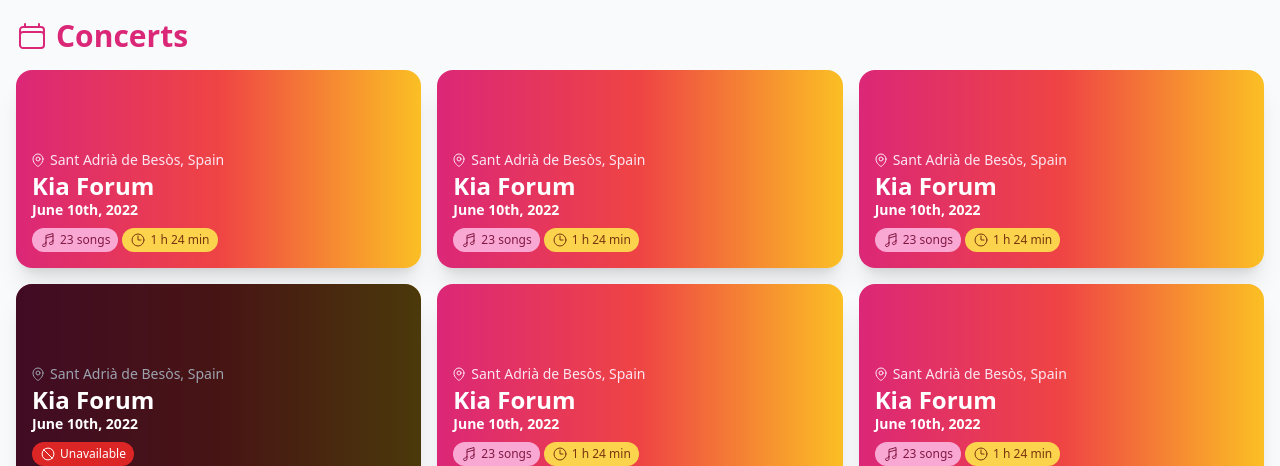
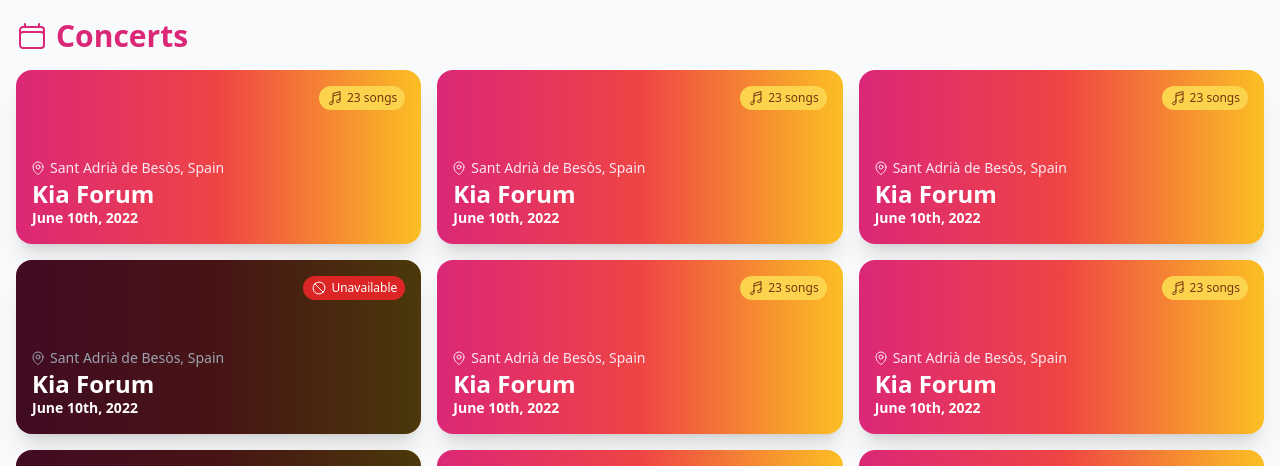
Before and after one commit to ArnauBlanch/setlist-to-playlist, a Next.js app in the folder frontend/: page /artists/1 in a window 1280 px wide. Shown: the part 486-952 px from the top of the page. Built offline with nearby package versions, Linux system fonts and the light colour scheme.

Commit message:
Remove setlist duration from artist page

```diff
--- a/frontend/app/artists/[artistId]/ArtistSetlistCard.tsx
+++ b/frontend/app/artists/[artistId]/ArtistSetlistCard.tsx
@@ -9,14 +9,56 @@
 	return (
 		<div className="group overflow-hidden rounded-2xl bg-gradient-to-r from-pink-600 via-red-500 to-amber-400 text-white shadow-xl">
 			<div
-				className={`h-full bg-black p-4 !pt-20 sm:p-4 ${
+				className={`h-full bg-black p-4 sm:p-4 ${
 					available
 						? 'bg-opacity-0 group-hover:bg-opacity-30'
 						: 'bg-opacity-70 text-opacity-25'
 				}`}
 			>
+				{available && (
+					<div className="ml-auto flex max-w-fit flex-row items-center whitespace-nowrap rounded-full bg-amber-300 px-2 py-1 text-xs text-amber-900">
+						<svg
+							xmlns="http://www.w3.org/2000/svg"
+							fill="none"
+							viewBox="0 0 24 24"
+							strokeWidth="1.5"
+							stroke="currentColor"
+							className="h-4 w-4"
+						>
+							<path
+								strokeLinecap="round"
+								strokeLinejoin="round"
+								d="M9 9l10.5-3m0 6.553v3.75a2.25 2.25 0 01-1.632 2.163l-1.32.377a1.803 1.803 0 11-.99-3.467l2.31-.66a2.25 2.25 0 001.632-2.163zm0 0V2.25L9 5.25v10.303m0 0v3.75a2.25 2.25 0 01-1.632 2.163l-1.32.377a1.803 1.803 0 01-.99-3.467l2.31-.66A2.25 2.25 0 009 15.553z"
+							/>
+						</svg>
+
+						<span className="ml-1">23 songs</span>
+					</div>
+				)}
+
+				{!available && (
+					<div className="flew-row ml-auto flex max-w-fit items-center whitespace-nowrap rounded-full bg-red-600 px-2 py-1 text-xs">
+						<svg
+							xmlns="http://www.w3.org/2000/svg"
+							fill="none"
+							viewBox="0 0 24 24"
+							strokeWidth="1.5"
+							stroke="currentColor"
+							className="h-4 w-4"
+						>
+							<path
+								strokeLinecap="round"
+								strokeLinejoin="round"
+								d="M18.364 18.364A9 9 0 005.636 5.636m12.728 12.728A9 9 0 015.636 5.636m12.728 12.728L5.636 5.636"
+							/>
+						</svg>
+
+						<span className="ml-1">Unavailable</span>
+					</div>
+				)}
+
 				<div
-					className={`flex flex-row items-center gap-1 text-xs font-normal md:text-sm ${
+					className={`mt-12 flex flex-row items-center gap-1 text-xs font-normal md:text-sm ${
 						available ? 'text-pink-100' : 'text-gray-400'
 					}`}
 				>
@@ -49,71 +91,6 @@
 				<div className="my-auto -mt-0.5 flex flex-row items-center gap-1 text-sm font-bold">
 					June 10th, 2022
 				</div>
-
-				<div className="mt-2 flex flex-wrap gap-1">
-					{available && (
-						<div className="flew-row flex items-center whitespace-nowrap rounded-full bg-pink-300 px-2 py-1 text-xs text-pink-900 dark:bg-pink-800 dark:text-pink-100">
-							<svg
-								xmlns="http://www.w3.org/2000/svg"
-								fill="none"
-								viewBox="0 0 24 24"
-								strokeWidth="1.5"
-								stroke="currentColor"
-								className="h-4 w-4"
-							>
-								<path
-									strokeLinecap="round"
-									strokeLinejoin="round"
-									d="M9 9l10.5-3m0 6.553v3.75a2.25 2.25 0 01-1.632 2.163l-1.32.377a1.803 1.803 0 11-.99-3.467l2.31-.66a2.25 2.25 0 001.632-2.163zm0 0V2.25L9 5.25v10.303m0 0v3.75a2.25 2.25 0 01-1.632 2.163l-1.32.377a1.803 1.803 0 01-.99-3.467l2.31-.66A2.25 2.25 0 009 15.553z"
-								/>
-							</svg>
-
-							<span className="ml-1">23 songs</span>
-						</div>
-					)}
-
-					{available && (
-						<div className="flew-row flex items-center whitespace-nowrap rounded-full bg-amber-300 px-2 py-1 text-xs text-amber-900 dark:bg-amber-700 dark:text-amber-100">
-							<svg
-								xmlns="http://www.w3.org/2000/svg"
-								fill="none"
-								viewBox="0 0 24 24"
-								strokeWidth="1.5"
-								stroke="currentColor"
-								className="h-4 w-4"
-							>
-								<path
-									strokeLinecap="round"
-									strokeLinejoin="round"
-									d="M12 6v6h4.5m4.5 0a9 9 0 11-18 0 9 9 0 0118 0z"
-								/>
-							</svg>
-
-							<span className="ml-1">1 h 24 min</span>
-						</div>
-					)}
-
-					{!available && (
-						<div className="flew-row flex items-center whitespace-nowrap rounded-full bg-red-600 px-2 py-1 text-xs">
-							<svg
-								xmlns="http://www.w3.org/2000/svg"
-								fill="none"
-								viewBox="0 0 24 24"
-								strokeWidth="1.5"
-								stroke="currentColor"
-								className="h-4 w-4"
-							>
-								<path
-									strokeLinecap="round"
-									strokeLinejoin="round"
-									d="M18.364 18.364A9 9 0 005.636 5.636m12.728 12.728A9 9 0 015.636 5.636m12.728 12.728L5.636 5.636"
-								/>
-							</svg>
-
-							<span className="ml-1">Unavailable</span>
-						</div>
-					)}
-				</div>
 			</div>
 		</div>
 	)
```
